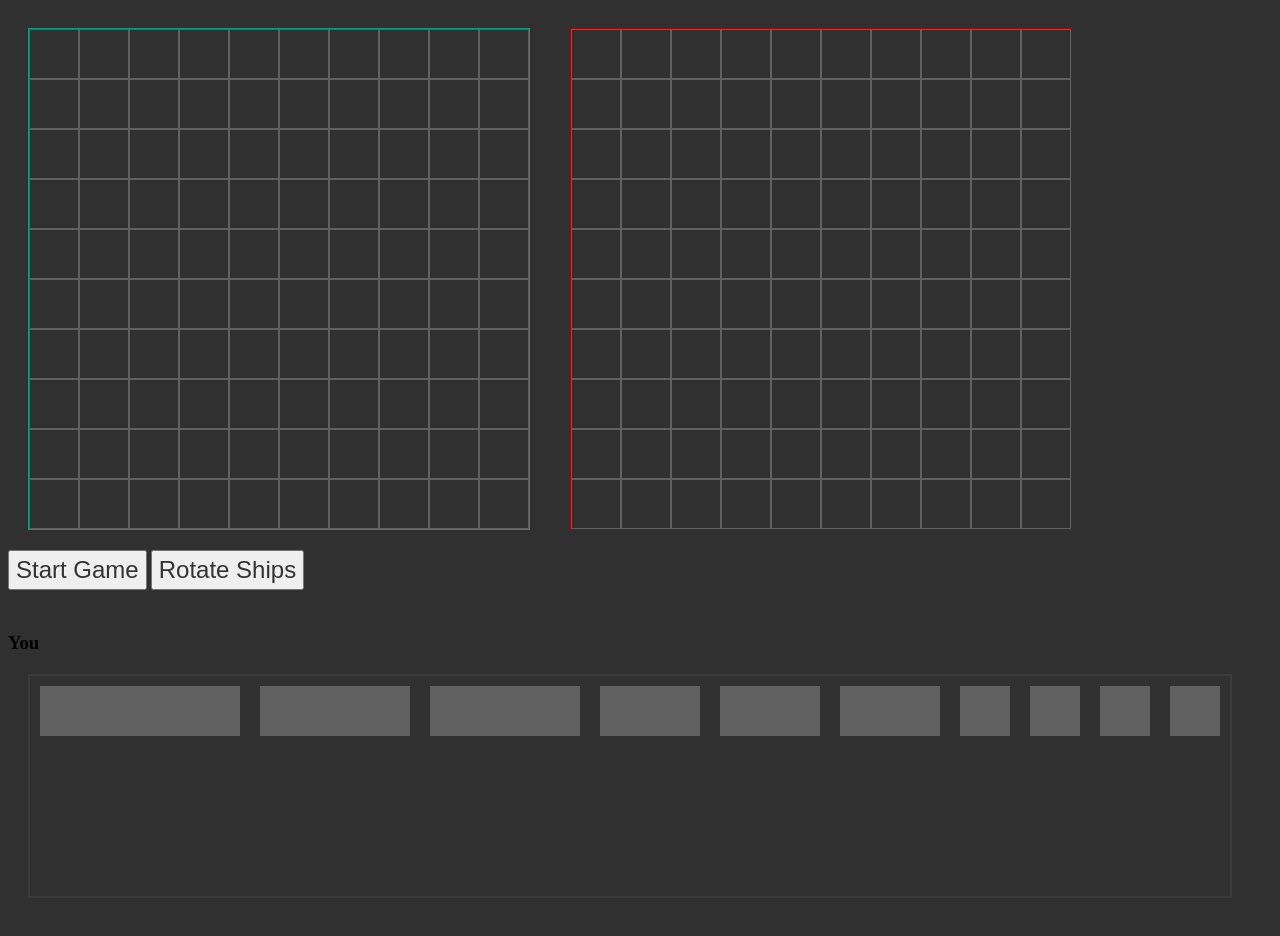
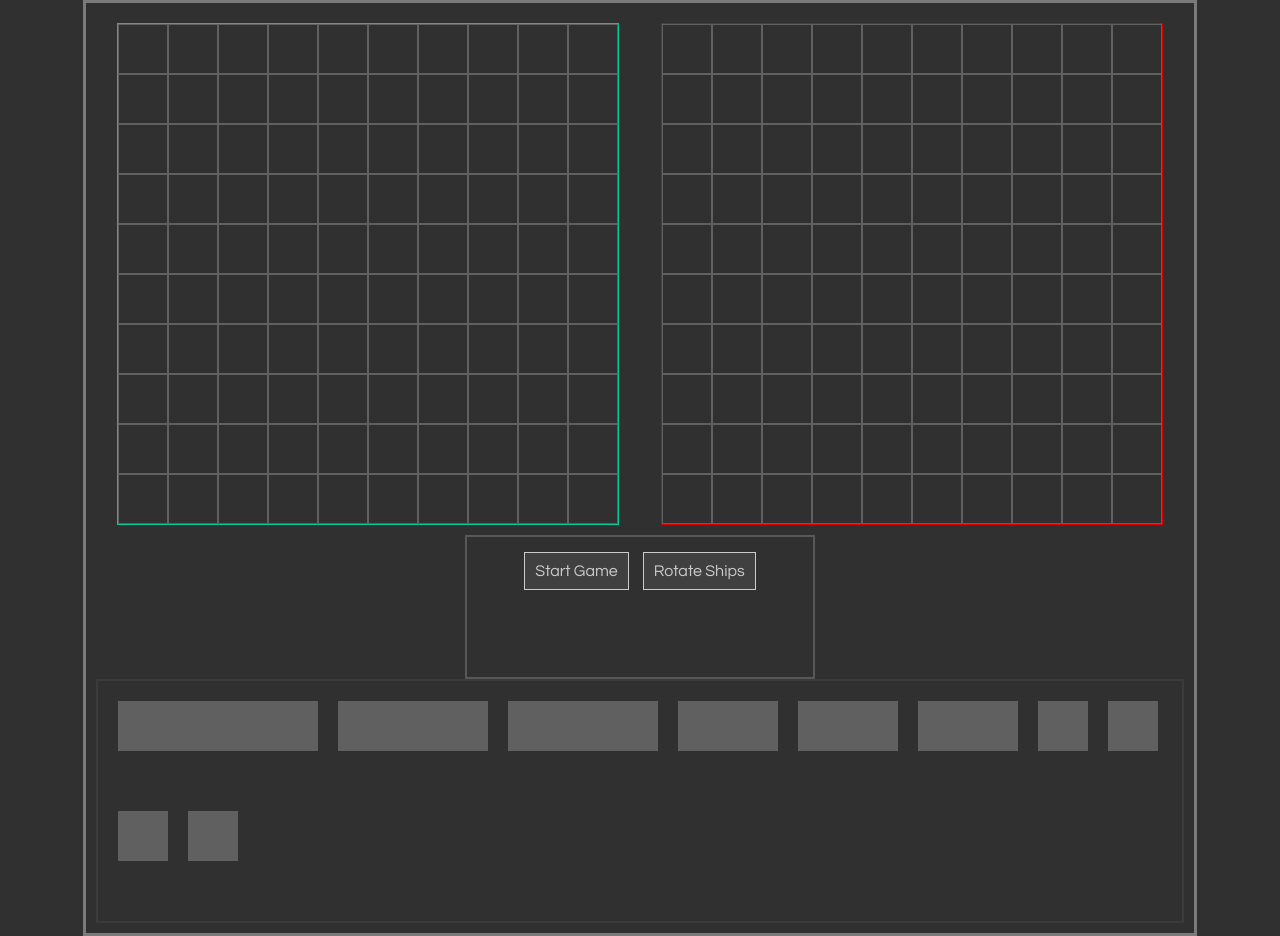
Before and after one commit to Slawisch/Battleship, a plain HTML site: page index.html in a window 1280 px wide. Drawn offline with Linux system fonts and the light colour scheme.

Commit message:
Improve AI, UI, bugfix

```diff
--- a/game.js
+++ b/game.js
@@ -368,7 +368,7 @@ document.addEventListener('DOMContentLoaded', ()=>{
 
 
     function playGame() {
-        if (isGameOver) return
+        if (isGameOver || displayGrid.childElementCount > 0) return
         if (currentPlayer === 'user') {
             turnDisplay.innerHTML = 'Your Go'
             aiCells.forEach(square => square.addEventListener('click', function(e) {
@@ -383,7 +383,9 @@ document.addEventListener('DOMContentLoaded', ()=>{
     startButton.addEventListener('click', playGame)
 
     function revealSquare(cell) {
-        if (!cell.classList.contains('boom')) {
+        if(cell.classList.contains('boom') || cell.classList.contains('miss'))
+            return
+
         if (cell.classList.contains('ship40')) ship40Count++
         if (cell.classList.contains('ship30')) ship30Count++
         if (cell.classList.contains('ship31')) ship31Count++
@@ -394,7 +396,7 @@ document.addEventListener('DOMContentLoaded', ()=>{
         if (cell.classList.contains('ship11')) ship11Count++
         if (cell.classList.contains('ship12')) ship12Count++
         if (cell.classList.contains('ship13')) ship13Count++
-        }
+
         if (cell.classList.contains('taken')) {
             cell.classList.add('boom')
         } else {
@@ -535,26 +537,29 @@ document.addEventListener('DOMContentLoaded', ()=>{
                 x = parseInt(hitCell[1])
                 y = parseInt(hitCell[0])
 
-                if(y-1 >= 0 && field[y-1][x] === 2)
-                    if(y+1 < 10 && field[y+1][x] === 0)
+                console.log(hitCell)
+                console.log(x + ' - ' + y)
+
+                if(y-1 >= 0 && (field[y-1][x] === 2 || field[y-1][x] === 3))
+                    if(y+1 <= 9 && field[y+1][x] === 0)
                         return ''+(y+1)+(x)
-                if(y+1 < 10 && field[y+1][x] === 2)
+                if(y+1 <= 9 && (field[y+1][x] === 2 || field[y+1][x] === 3))
                     if(y-1 >= 0 && field[y-1][x] === 0)
                         return ''+(y-1)+(x)
-                if(x-1 >= 0 && field[y][x-1] === 0)
-                    if(x+1 < 10 && field[y][x+1] === 0)
+                if(x-1 >= 0 && (field[y][x-1] === 2 || field[y][x-1] === 3))
+                    if(x+1 <= 9 && field[y][x+1] === 0)
                         return ''+(y)+(x+1)
-                if(x+1 < 10 && field[y][x+1] === 0)
+                if(x+1 <= 9 && (field[y][x+1] === 2 || field[y][x+1] === 3))
                     if(x-1 >= 0 && field[y][x-1] === 0)
                         return ''+(y)+(x-1)
 
                 if(y-1 >= 0 && field[y-1][x] === 0)
                     return ''+(y-1)+(x)
-                if(y+1 < 10 && field[y+1][x] === 0)
+                if(y+1 <= 9 && field[y+1][x] === 0)
                     return ''+(y+1)+(x)
                 if(x-1 >= 0 && field[y][x-1] === 0)
                     return ''+(y)+(x-1)
-                if(x+1 < 10 && field[y][x+1] === 0)
+                if(x+1 <= 9 && field[y][x+1] === 0)
                     return ''+(y)+(x+1)
 
                 field[y][x] = 3
@@ -734,10 +739,12 @@ document.addEventListener('DOMContentLoaded', ()=>{
 
         if ((ship40Count + ship30Count + ship31Count + ship20Count + ship21Count + ship22Count + ship10Count + ship11Count + ship12Count + ship13Count) === 100) {
             infoDisplay.innerHTML = "YOU WIN"
+            infoDisplay.style.color = '#2d9451'
             gameOver()
         }
         if ((aiShip40Count + aiShip30Count + aiShip31Count + aiShip20Count + aiShip21Count + aiShip22Count + aiShip10Count + aiShip11Count + aiShip12Count + aiShip13Count) === 100) {
             infoDisplay.innerHTML = "COMPUTER WINS"
+            infoDisplay.style.color = '#ae252b'
             gameOver()
         }
     }
--- a/index.html
+++ b/index.html
@@ -15,7 +15,7 @@
     <div class = hidden-info>
         <button id="start">Start Game</button>
         <button id="rotate">Rotate Ships</button>
-        <h3 id="turn">You</h3>
+        <h3 id="turn"></h3>
         <h3 id="info"></h3>
     </div>
 
--- a/style.css
+++ b/style.css
@@ -1,30 +1,9 @@
-p, button, input {
-    font-size: 1.5em;
-    line-height: 1.4em;
-    color: #333;
-    margin-bottom:1em;
-}
-
-#myfield, #enemyfield {
-    position: relative;
-    display: block;
-    margin-left: auto;
-    margin-right: auto;
-}
-
-#myfield div, #enemyfield div {
-    position:absolute;
-    outline-offset: -1px;
-    outline: 1px solid #606060;
-}
-
-#enemyfield {
-    margin-left: 600px;
-}
-
-
 body {
     background-color: #303030;
+    margin: auto;
+    width: 85%;
+    border: 3px solid #7a7a7a;
+    padding: 10px;
 }
 
 .grid-user {
@@ -32,8 +11,8 @@ body {
     height: 500px;
     display: flex;
     flex-wrap: wrap;
-    border: #00a07b solid 1px;
-    margin: 20px;
+    border: #00c899 solid 1px;
+    margin: 10px auto;
 }
 
 .grid div {
@@ -48,21 +27,29 @@ body {
     height: 500px;
     display: flex;
     flex-wrap: wrap;
-    border: #a90000 solid 1px;
-    margin: 20px;
+    border: #de0000 solid 1px;
+    margin: 10px auto;
 }
 
 #fieldContainer {
     display: flex;
 }
 
+.hidden-info {
+    border: 2px solid #585858;
+    margin: auto;
+    width: 30%;
+    padding: 10px;
+    text-align: center;
+}
+
 .grid-display {
     display: flex;
-    width: 1200px;
     height: 220px;
-    margin: 20px;
     border: #3b3b3b solid 2px;
     flex-wrap: wrap;
+    margin: auto;
+    padding: 10px;
 }
 
 .ship {
@@ -153,9 +140,40 @@ body {
 /*}*/
 
 .boom {
-    background-color: #940000 !important;
+    background-color: #9d3434 !important;
 }
 
 .miss {
     background-color: #535353 !important;
 }
+
+#turn {
+    font-family: Century Gothic, serif;
+    color: #cbcbcb;
+    font-size: 30px;
+    height: 21px;
+    margin: auto;
+    display: block;
+}
+
+#info {
+    display: block;
+    font-family: Century Gothic, serif;
+    color: #cbcbcb;
+    font-size: 16px;
+    height: 21px;
+    outline: none;
+    margin: 10px 0;
+    padding: 5px 0;
+}
+
+#start, #rotate {
+    border: #cbcbcb 1px solid;
+    text-align: center;
+    padding: 10px;
+    background-color: #404040;
+    font-family: Century Gothic, serif;
+    color: #cbcbcb;
+    font-size: 16px;
+    margin: 5px;
+}
```
Lines whose indentation alone changed are shown as unchanged.
